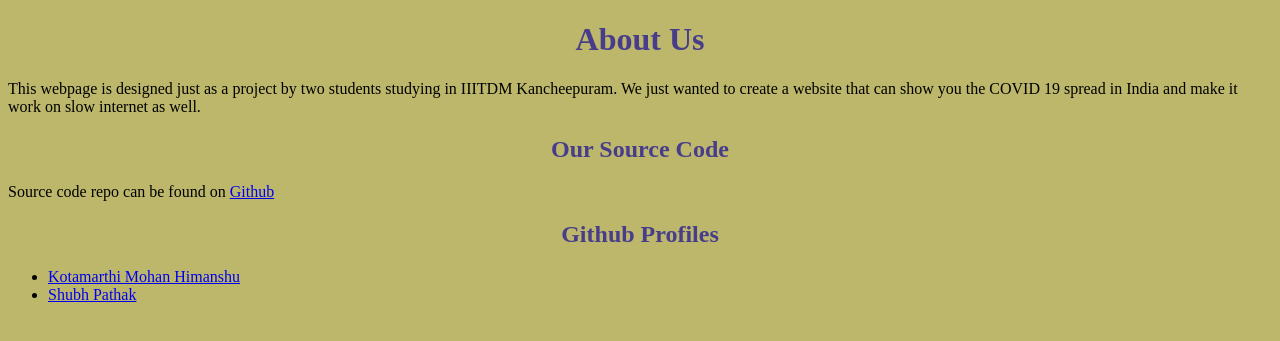
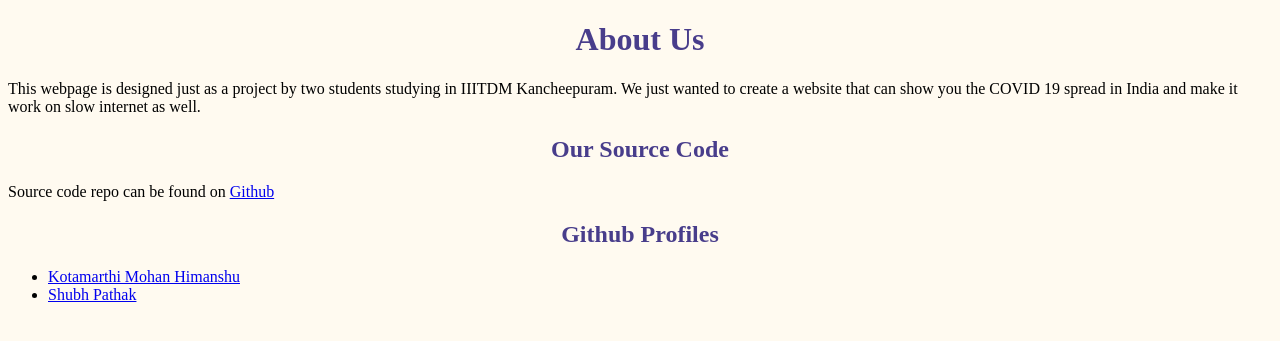
Before and after one commit to anonshubh/covid19-india, a Django app: page /about/ in a window 1280 px wide. Shown: the top 341 px of the page. Run offline with Django 3.2, Linux system fonts and the light colour scheme.

Commit message:
Reverted Background

```diff
--- a/static/css/style.css
+++ b/static/css/style.css
@@ -22,7 +22,7 @@ td,th{
     padding: 5px;
 }
 body{
-    background-color: darkkhaki;
+    background-color: floralwhite;
 }
 td:hover{
     color: orange;
```
